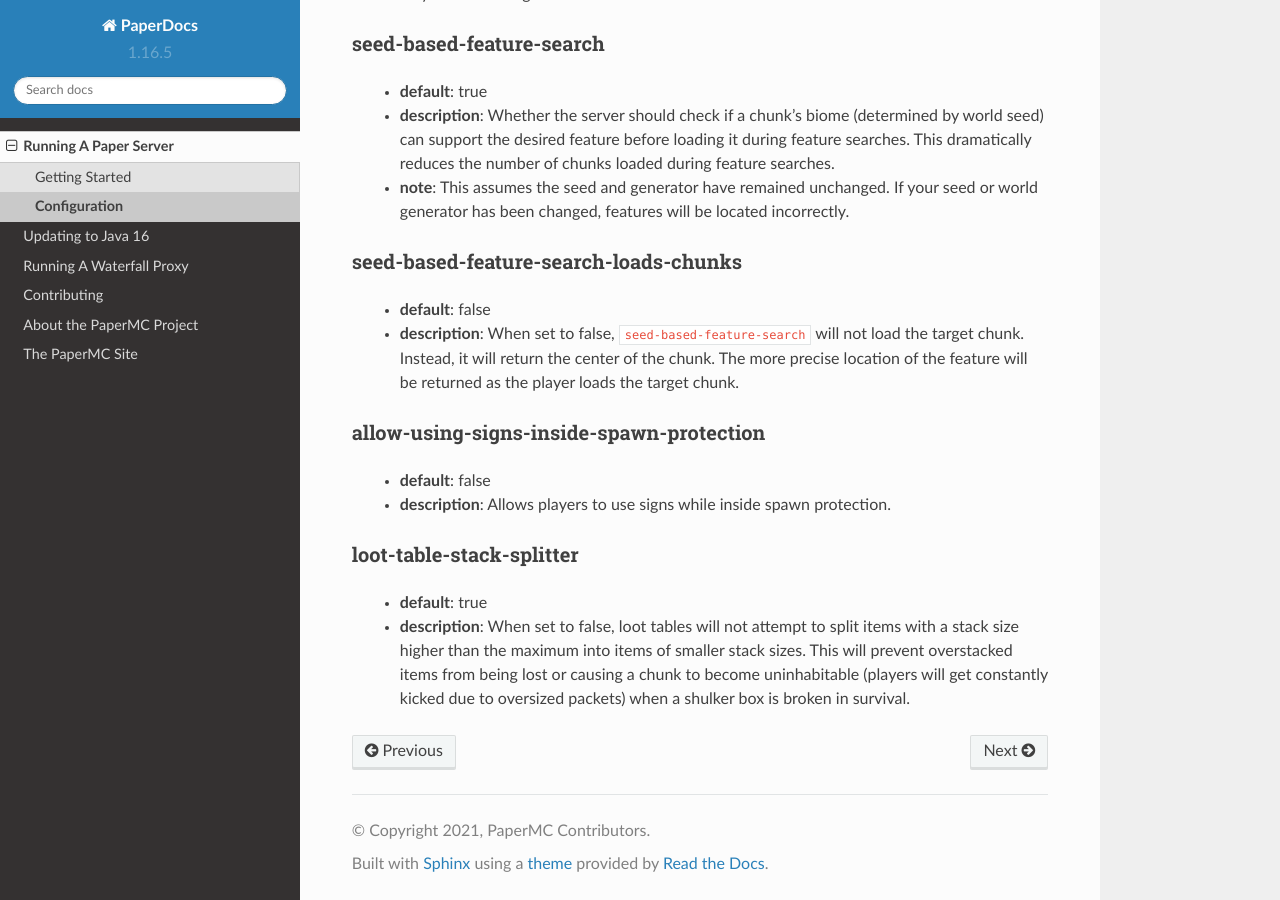
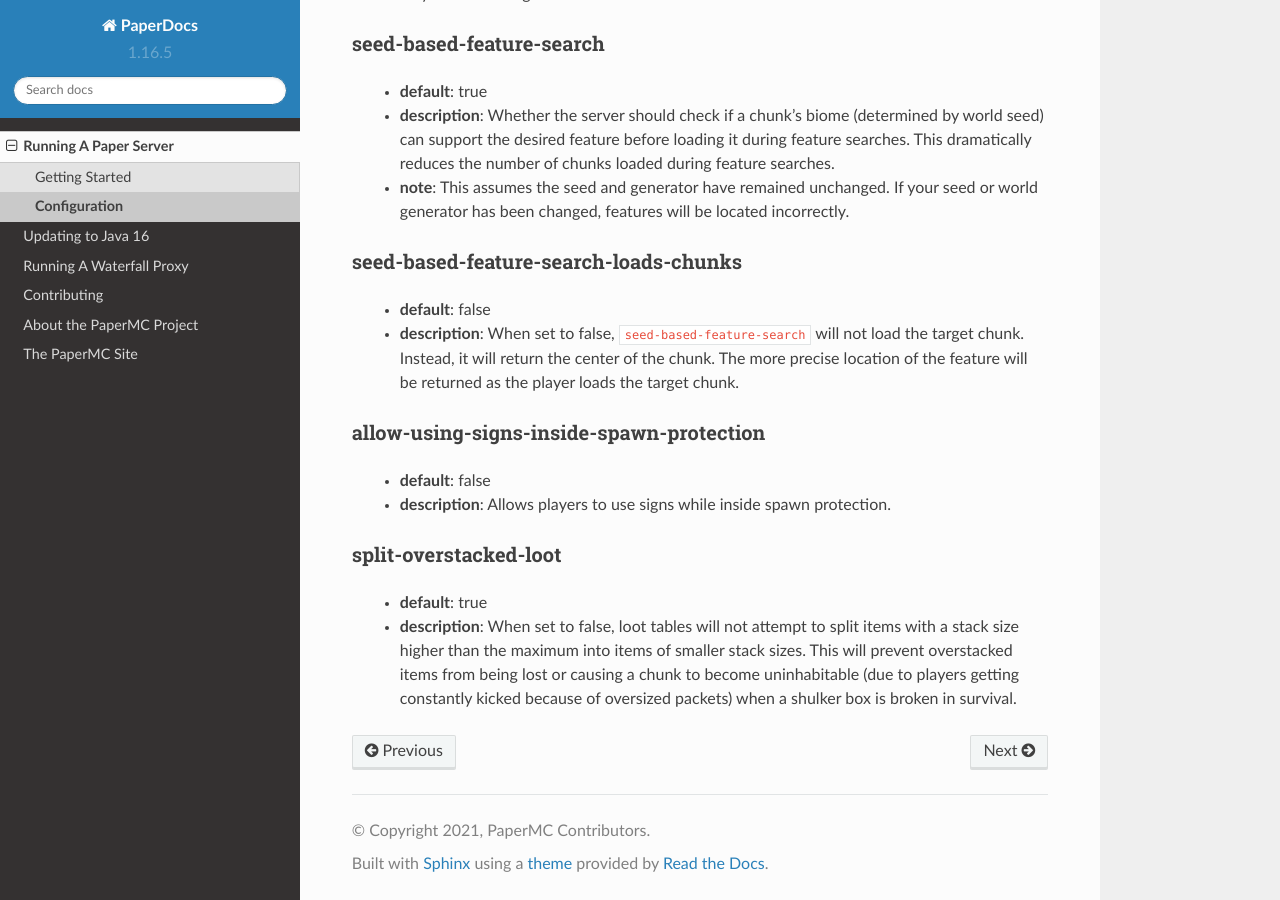
Before and after one commit to PaperMC/PaperDocs, a Sphinx documentation site: the page built from source/server/configuration.rst, in a window 1280 px wide and 900 px high, scrolled down 26336 px. Built offline with Sphinx 7.4.7 and the Read the Docs theme 2.0.0, drawn with Linux system fonts in a browser that asks for light colours; pages that are not in the unit, such as notebooks, are missing from menus.

Commit message:
Rename config option + better description

```diff
--- a/source/server/configuration.rst
+++ b/source/server/configuration.rst
@@ -1145,11 +1145,11 @@ allow-using-signs-inside-spawn-protection
    - **default**: false
    - **description**: Allows players to use signs while inside spawn protection.
 
-loot-table-stack-splitter
-~~~~~~~~~~~~~~~~~~~~~~~~~
+split-overstacked-loot
+~~~~~~~~~~~~~~~~~~~~~~
    - **default**: true
    - **description**: When set to false, loot tables will not attempt to split
      items with a stack size higher than the maximum into items of smaller stack
      sizes. This will prevent overstacked items from being lost or causing a chunk
-     to become uninhabitable (players will get constantly kicked due to oversized
-     packets) when a shulker box is broken in survival.
+     to become uninhabitable (due to players getting constantly kicked because of
+     oversized packets) when a shulker box is broken in survival.
```
